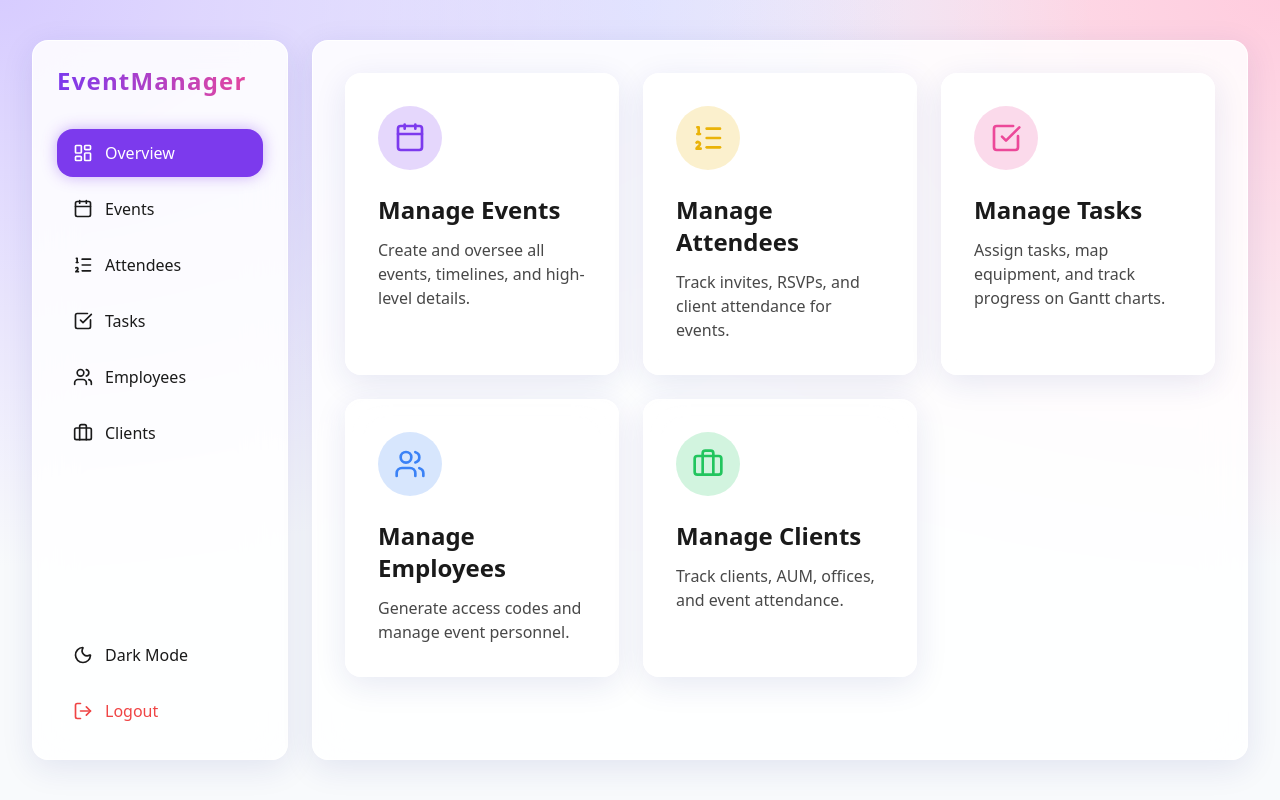
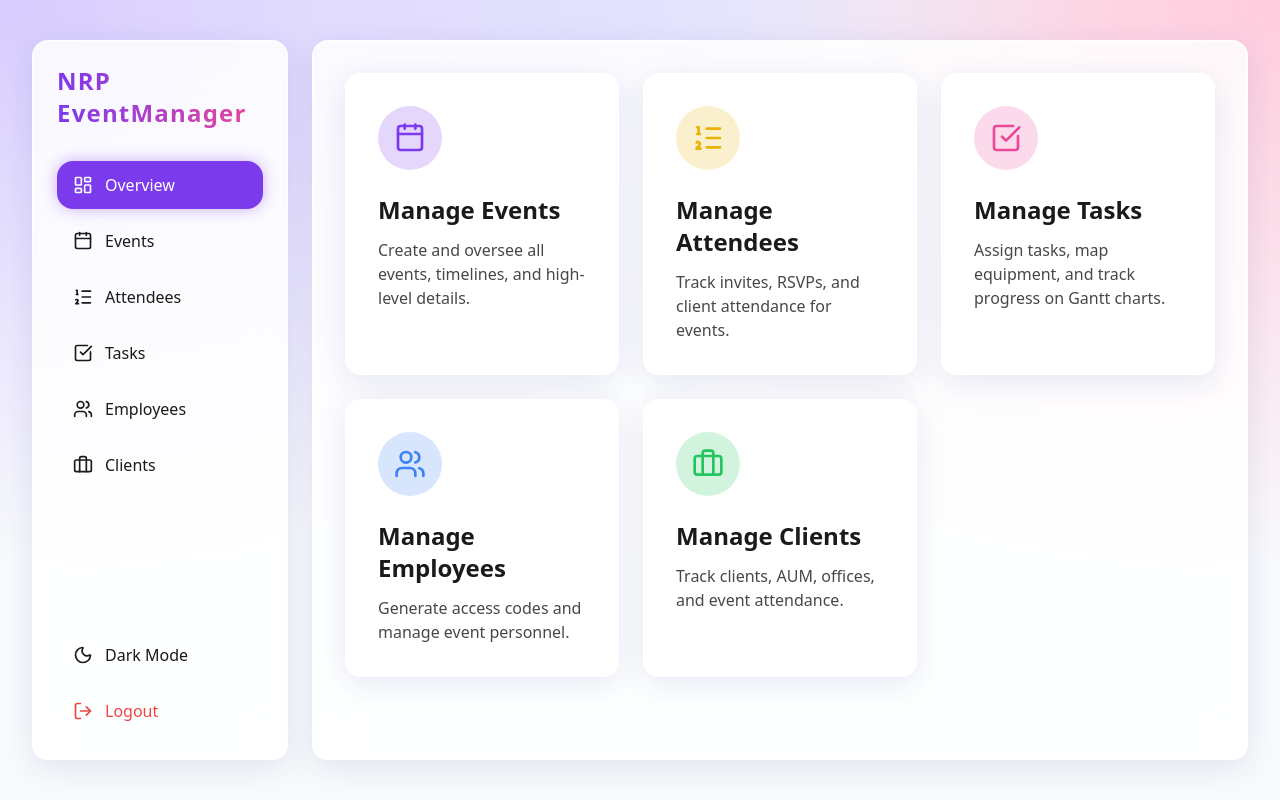
Before and after one commit to nrpcapital99/Event-Manager, a React (Vite) app: page /admin in a window 1280 px wide. Built offline with nearby package versions, Linux system fonts and the light colour scheme.

Commit message:
Update logo texts and favicon to NRP

```diff
--- a/src/pages/Login.tsx
+++ b/src/pages/Login.tsx
@@ -59,7 +59,7 @@ const Login = () => {
 
       <div className="relative z-10">
         <h2 className="text-3xl font-light tracking-wider mb-6 text-center">
-          Event<span className="font-bold">Manager</span>
+          NRP Event<span className="font-bold">Manager</span>
         </h2>
 
         <div className="flex gap-4 mb-8">
--- a/src/pages/admin/AdminDashboard.tsx
+++ b/src/pages/admin/AdminDashboard.tsx
@@ -93,7 +93,7 @@ const AdminDashboard = () => {
       <div className="glass w-full md:w-64 h-full flex flex-col justify-between p-6">
         <div>
           <h2 className="text-2xl font-bold tracking-wider mb-8 text-transparent bg-clip-text bg-gradient-to-r from-primary to-pink-500">
-            EventManager
+            NRP EventManager
           </h2>
           <nav className="flex flex-col gap-2">
             {navItems.map((item) => {
```
Also changed, not shown: public/favicon.svg.
